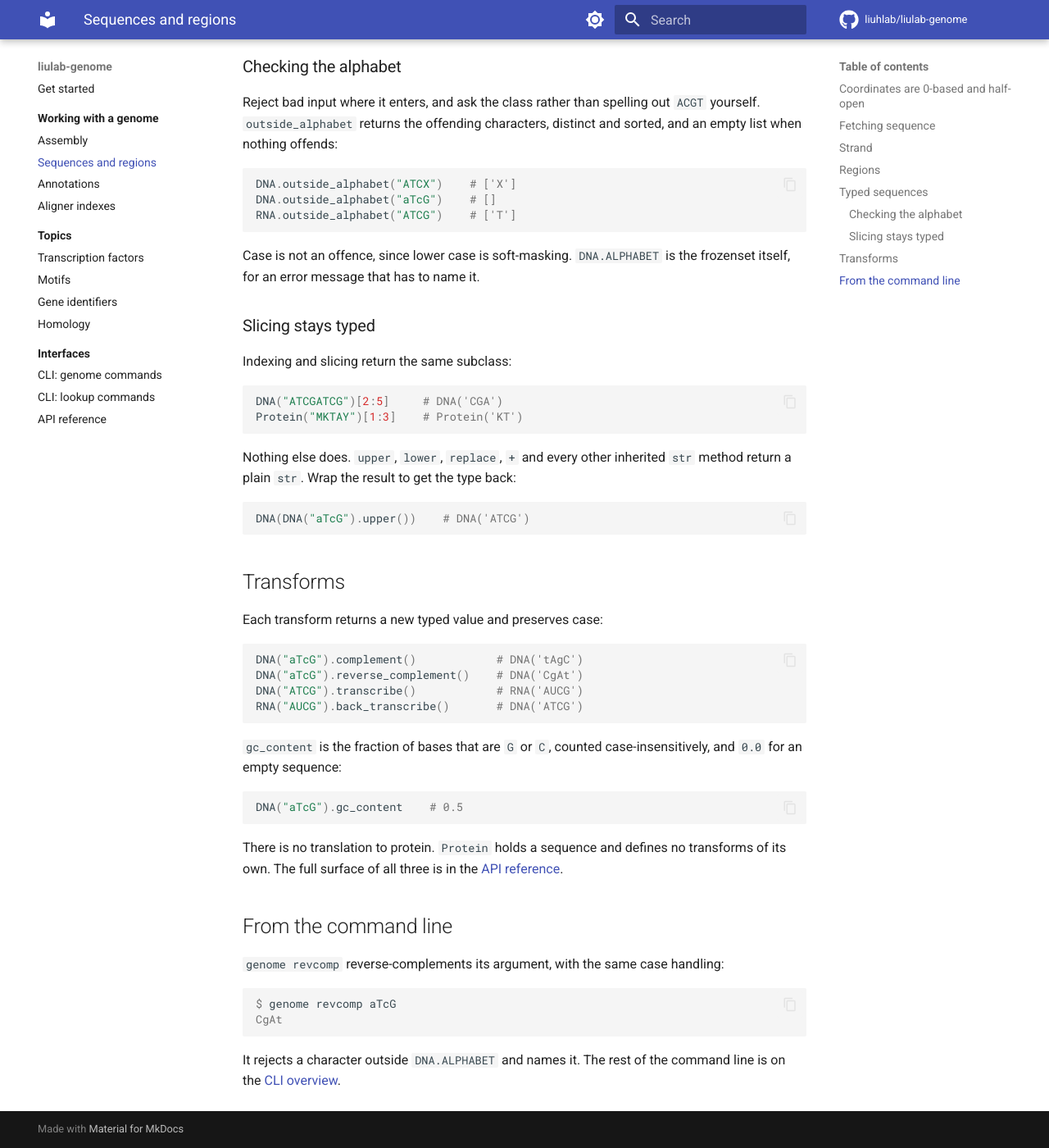
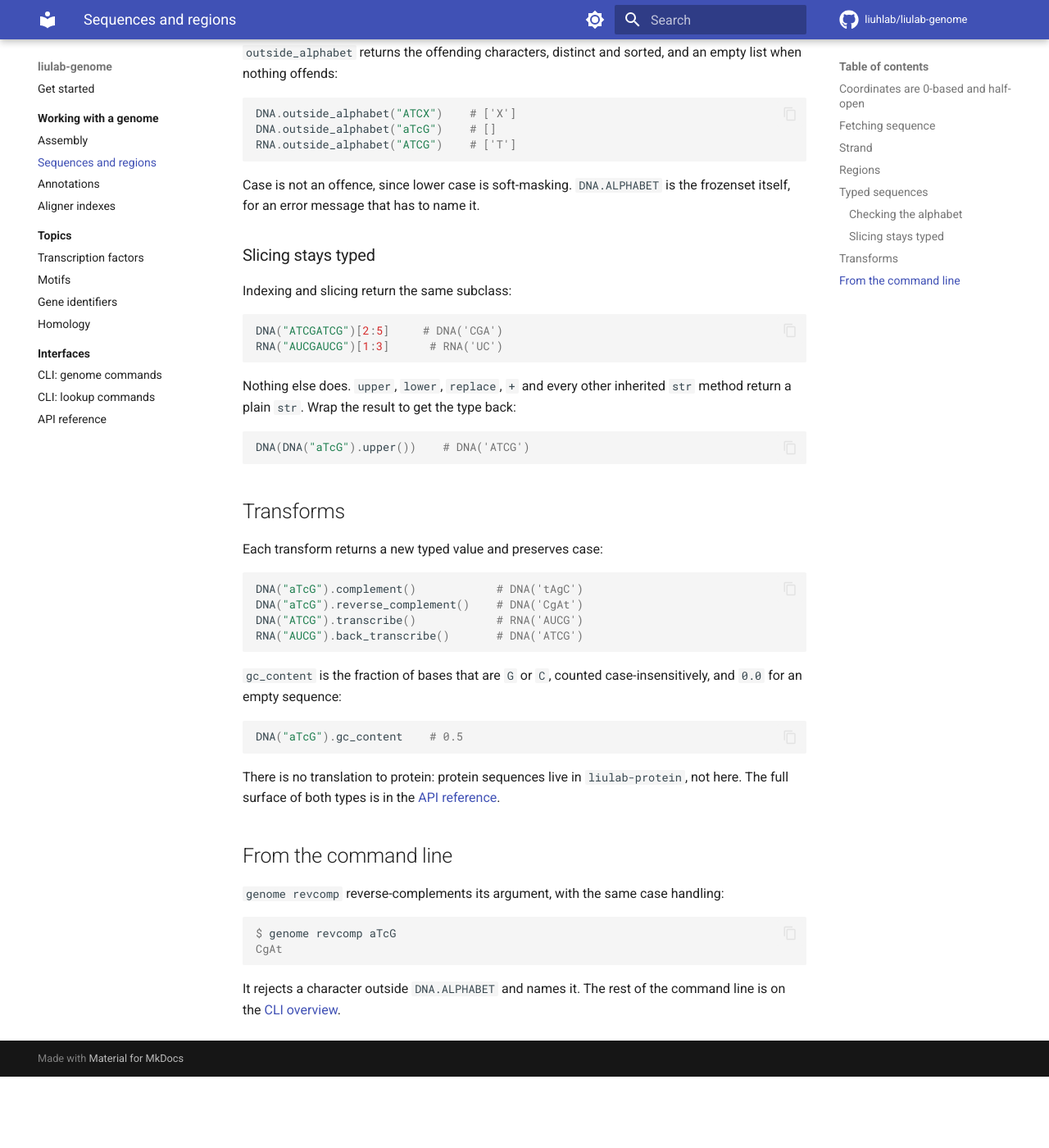
Before and after one commit to liuhlab/liulab-genome, an MkDocs documentation site: the page built from docs/genome/sequences.md, in a window 1280 px wide and 1400 px high, scrolled down 3222 px. Shown: the whole window at 82% size. Built offline with MkDocs 1.6.1 and Material for MkDocs 9.7.7, drawn with Linux system fonts in a browser that asks for light colours; comment, search, counter and statistics services are not loaded; after the commit the page ends 4535 px from its top, so only the background shows below that; some of the changed text lies outside the part shown.

Commit message:
feat!: drop genome.Protein, which now ships from liulab-protein
The class was a leaf: a str subclass with an alphabet and no transforms,
produced by nothing in this package. docs/genome/sequences.md said as much --
there is no translation to protein here, and the codon table is not this
package's business. So the only thing genome.Protein did was hold a name that
liulab-protein needs for a larger object: a protein with metadata, embeddings,
a structure and database searches.

Two classes called Protein across two packages a caller imports together is an
alias at every import. Removing the leaf costs nothing here and leaves the name
unambiguous.

DNA and RNA are unchanged. ADR-0005 keeps its wording, because a record says
what was decided at the time.

Co-Authored-By: Claude Opus 5 (1M context) <noreply@anthropic.com>
Claude-Session: https://claude.ai/code/session_01UbAgc9Lw6YDDJmzrSiGxbz

````diff
--- a/docs/genome/sequences.md
+++ b/docs/genome/sequences.md
@@ -124,23 +124,22 @@ parse_region("chrM")                 # ('chrM', None, None)
 
 ## Typed sequences
 
-`DNA`, `RNA` and `Protein` subclass `str`. A `DNA` is a string anywhere a string is
-expected, and it carries the transforms besides.
+`DNA` and `RNA` subclass `str`. A `DNA` is a string anywhere a string is expected, and it
+carries the transforms besides.
 
 | Class | Alphabet | Transforms |
 | --- | --- | --- |
 | `DNA` | `A C G T` | `complement`, `reverse_complement`, `transcribe`, `gc_content` |
 | `RNA` | `A C G U` | `complement`, `reverse_complement`, `back_transcribe`, `gc_content` |
-| `Protein` | the 20 standard amino acids | none |
 
 Build one from any string. The value is stored verbatim, case included:
 
 ```python
-from genome import DNA, RNA, Protein
+from genome import DNA, RNA
 
 DNA("ATCG")         # DNA('ATCG')
 DNA("aTcG")         # DNA('aTcG')
-Protein("MKTAY")    # Protein('MKTAY')
+RNA("AUCG")         # RNA('AUCG')
 ```
 
 **The alphabet is not checked at construction.** Scanning every character costs too much
@@ -169,7 +168,7 @@ Indexing and slicing return the same subclass:
 
 ```python
 DNA("ATCGATCG")[2:5]     # DNA('CGA')
-Protein("MKTAY")[1:3]    # Protein('KT')
+RNA("AUCGAUCG")[1:3]      # RNA('UC')
 ```
 
 Nothing else does. `upper`, `lower`, `replace`, `+` and every other inherited `str` method
@@ -197,8 +196,8 @@ RNA("AUCG").back_transcribe()       # DNA('ATCG')
 DNA("aTcG").gc_content    # 0.5
 ```
 
-There is no translation to protein. `Protein` holds a sequence and defines no transforms
-of its own. The full surface of all three is in the [API reference](../reference.md).
+There is no translation to protein: protein sequences live in `liulab-protein`, not here.
+The full surface of both types is in the [API reference](../reference.md).
 
 ## From the command line
 
--- a/src/genome/__init__.py
+++ b/src/genome/__init__.py
@@ -16,7 +16,7 @@ from genome.assembly.genome import Genome
 from genome.assembly.metadata import AssemblyMetadata
 from genome.external import ToolNotFoundError
 from genome.region import Region
-from genome.seq import DNA, RNA, Protein
+from genome.seq import DNA, RNA
 from genome.shipped import MetadataRowError, ShippedTableError
 from genome.tf.cofactor import NoCofactorTableError, TFCofactorList
 from genome.tf.gene import NoTFCensusError, TFGeneList
@@ -43,7 +43,6 @@ __all__ = [
     "NoCofactorTableError",
     "NoGeneCategoriesError",
     "NoTFCensusError",
-    "Protein",
     "Region",
     "ShippedTableError",
     "TFCofactorList",
````
Also changed, not shown: CHANGELOG.md (+11 -0 lines), docs/context/sequence.md (+2 -7 lines), 2 other files.
